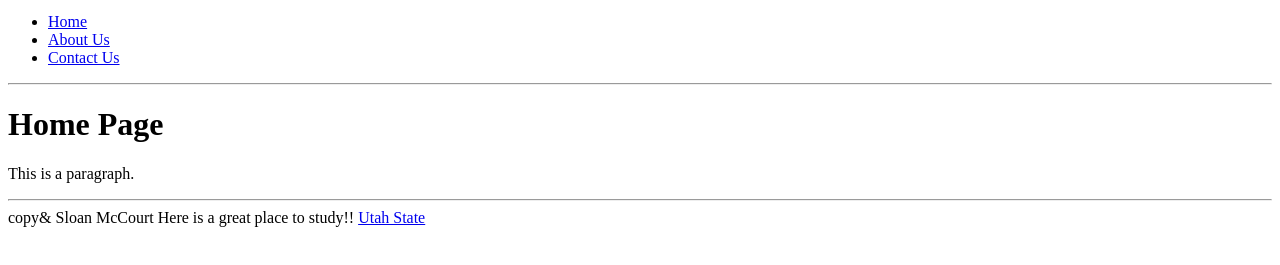
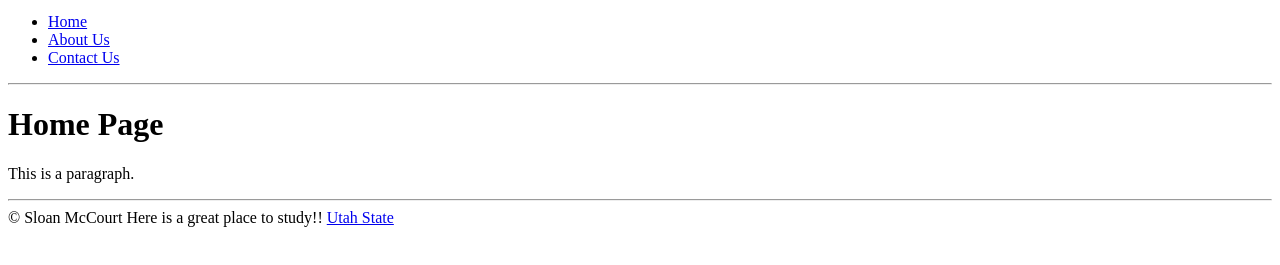
Before and after one commit to smccourt2607/smccourt, a plain HTML site: page index.html in a window 1280 px wide. Shown: the part 29-294 px from the top of the page. Drawn offline with Linux system fonts and the light colour scheme.

Commit message:
Fix copyright symbol in index.html

```diff
--- a/index.html
+++ b/index.html
@@ -16,7 +16,7 @@
 <h1>Home Page</h1>
 <p>This is a paragraph.</p>
 <hr>
-copy& Sloan McCourt
+&copy Sloan McCourt
   Here is a great place to study!! <a href="http://usu.edu"> Utah State </a>
 </body>
 </html>
```
